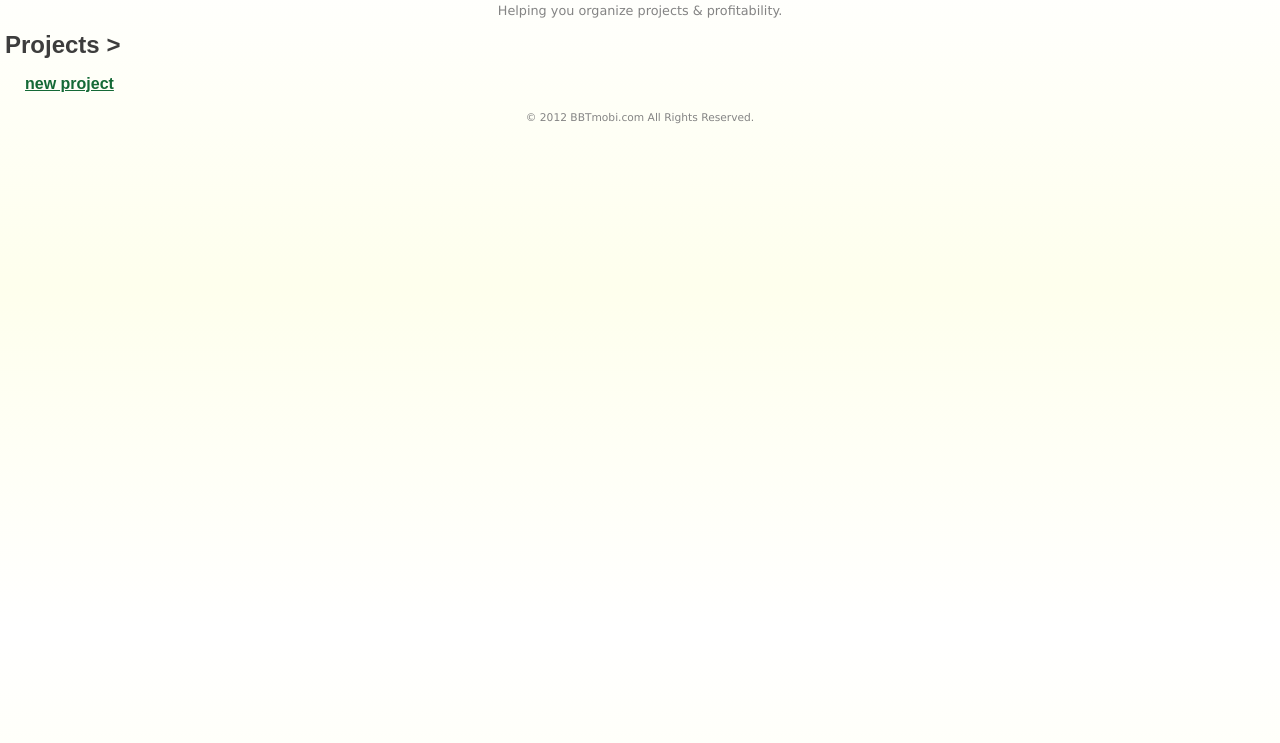
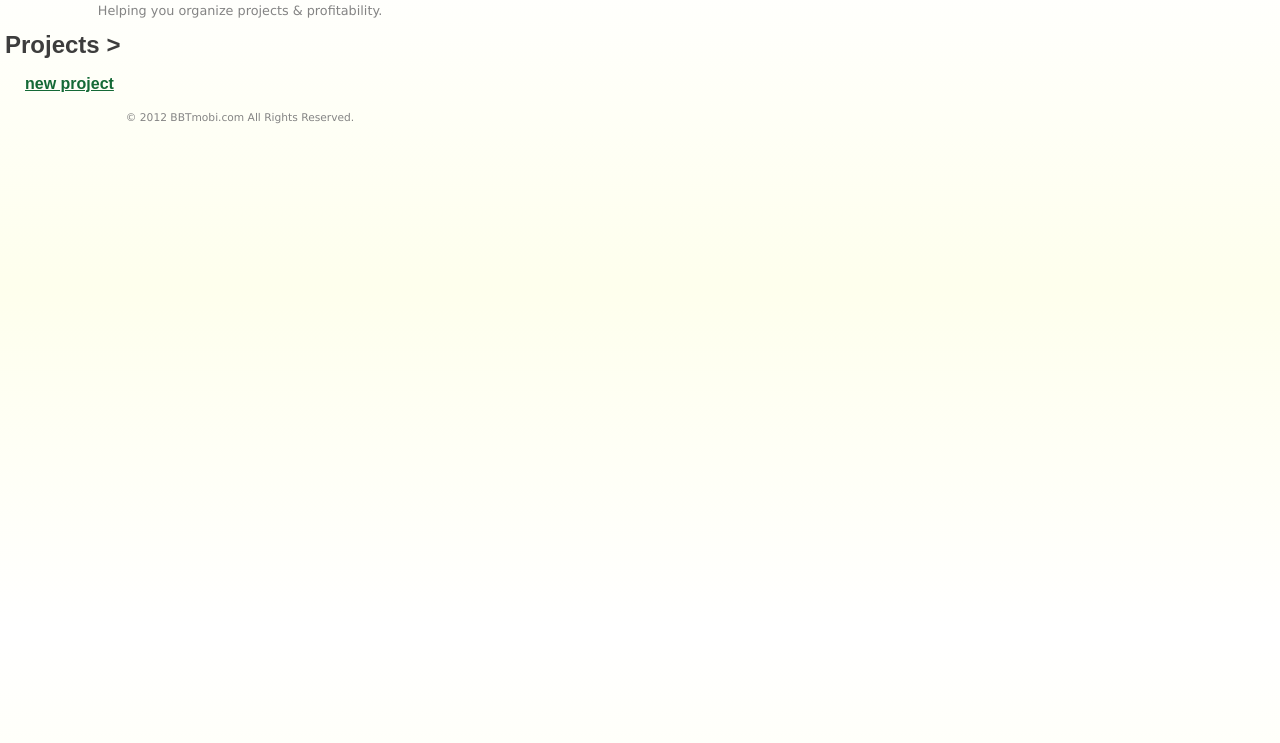
Before and after one commit to mtr8667/VFW-project4, a plain HTML site: page index.html in a window 1280 px wide. Shown: the part 57-800 px from the top of the page. Drawn offline with Linux system fonts and the light colour scheme.

Commit message:
final update I hope

```diff
--- a/CSS/style.css
+++ b/CSS/style.css
@@ -6,7 +6,7 @@ Matthew Richter
 Font shorthand  font: style variant weight size/line height font family;
 */
 
-body{font-family:Arial, Helvetica, san-serif; margin: 0px 0px 0px 0px;padding: 0px;
+body{font-family:Arial, Helvetica, san-serif; width: 480px; margin: 0px 0px 0px 0px;padding: 0px;
 background: -moz-linear-gradient(top, #ffffff 0%, #FEFFED 50%, #ffffff 100%, #ffffff 100%); /* FF3.6+ */
 background: -webkit-gradient(linear, left top, left bottom, color-stop(0%,#ffffff), color-stop(50%,#FEFFED), color-stop(100%,#ffffff), color-stop(100%,#ffffff)); /* Chrome,Safari4+ */
 background: -webkit-linear-gradient(top, #ffffff 0%,#FEFFED 50%,#ffffff 100%,#ffffff 100%); /* Chrome10+,Safari5.1+ */
```
